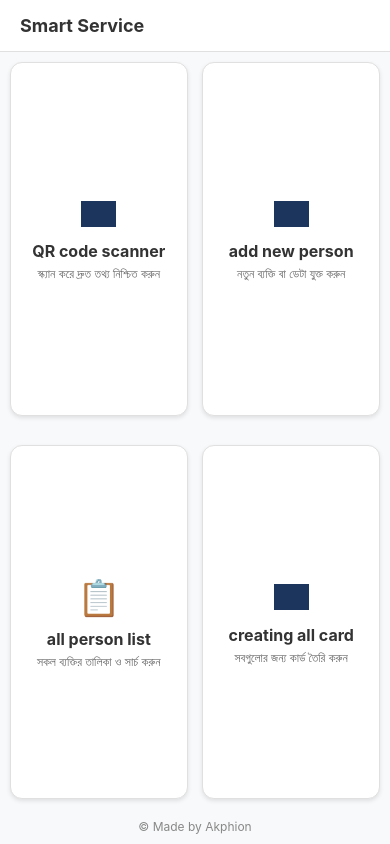
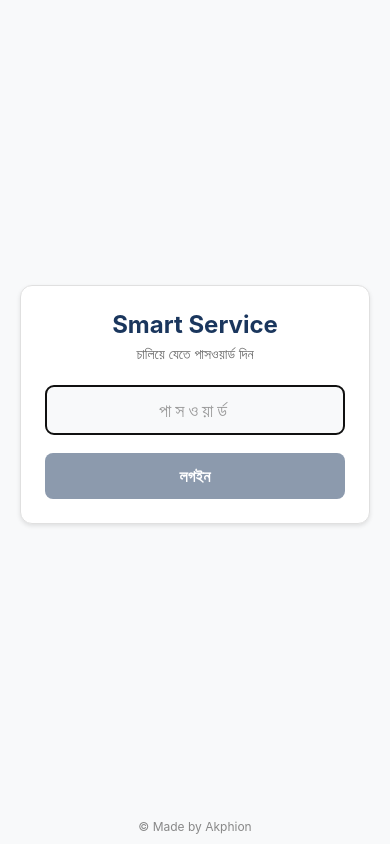
Before and after one commit to akphioncom-creator/Service-, a React Native app: screen / in a window 390 px wide. Built offline with nearby package versions, Linux system fonts and the light colour scheme; grey boxes are pictures that could not be loaded.

Commit message:
Update App.js

```diff
--- a/App.js
+++ b/App.js
@@ -1,6 +1,7 @@
 import React, { useState, useEffect, useRef } from 'react';
-import { StyleSheet, Text, View, TouchableOpacity, SafeAreaView, StatusBar, NativeModules, Image, BackHandler, Alert } from 'react-native';
+import { StyleSheet, Text, View, TouchableOpacity, SafeAreaView, StatusBar, NativeModules, Image, BackHandler, Alert, ActivityIndicator } from 'react-native';
 import * as LocalAuthentication from 'expo-local-authentication';
+import AsyncStorage from '@react-native-async-storage/async-storage';
 
 // কাস্টম সেফ এরিয়া নেটিভ মডিউল ইমপোর্ট করা
 const { SafeAreaModule } = NativeModules;
@@ -12,14 +13,69 @@ import PersonListScreen from './home/personlist';
 import CreatingCardScreen from './home/creatingcard';
 import EmailChangeScreen from './home/emailchange';
 import CardScreen from './home/card';
+import LoginScreen from './home/loginscreen';
+
+// লগইন করা আছে কিনা ফোনে মনে রাখার কী
+const LOGIN_KEY = 'app_logged_in';
 
 export default function App() {
   const [currentScreen, setCurrentScreen] = useState('home');
   const [selectedCardData, setSelectedCardData] = useState(null);
   const [insets, setInsets] = useState({ top: 0, bottom: 0, left: 0, right: 0 });
+  // লগইনের অবস্থা: 'checking' (দেখা হচ্ছে) | 'loggedOut' | 'loggedIn'
+  const [authState, setAuthState] = useState('checking');
 
   // বের হওয়ার কনফার্মেশন বক্স একসাথে একাধিকবার খোলা ঠেকানোর জন্য
   const exitDialogOpenRef = useRef(false);
+
+  // অ্যাপ খোলার সময় আগে লগইন করা ছিল কিনা দেখা
+  useEffect(() => {
+    let isActive = true;
+    const checkLogin = async () => {
+      try {
+        const saved = await AsyncStorage.getItem(LOGIN_KEY);
+        if (isActive) setAuthState(saved === 'true' ? 'loggedIn' : 'loggedOut');
+      } catch (error) {
+        console.log('Login check error:', error);
+        if (isActive) setAuthState('loggedOut');
+      }
+    };
+    checkLogin();
+    return () => {
+      isActive = false;
+    };
+  }, []);
+
+  // সঠিক পাসওয়ার্ড দিলে লগইন মনে রাখা
+  const handleLoginSuccess = async () => {
+    try {
+      await AsyncStorage.setItem(LOGIN_KEY, 'true');
+    } catch (error) {
+      console.log('Login save error:', error);
+    }
+    setAuthState('loggedIn');
+  };
+
+  // লগআউট: নিশ্চিত করে লগইন-চিহ্ন মুছে ফেলা, তারপর লগইন স্ক্রিনে ফেরা
+  const handleLogout = () => {
+    Alert.alert('লগআউট', 'আপনি কি লগআউট করতে চান?', [
+      { text: 'বাতিল', style: 'cancel' },
+      {
+        text: 'লগআউট',
+        style: 'destructive',
+        onPress: async () => {
+          try {
+            await AsyncStorage.removeItem(LOGIN_KEY);
+          } catch (error) {
+            console.log('Logout error:', error);
+          }
+          setSelectedCardData(null);
+          setCurrentScreen('home');
+          setAuthState('loggedOut');
+        },
+      },
+    ]);
+  };
 
   // বায়োমেট্রিক বা ডিভাইস লক ভেরিফিকেশন ফাংশন
   const authenticateUser = async (onSuccess) => {
@@ -69,7 +125,7 @@ export default function App() {
 
   // সিস্টেমের (ফোনের) ব্যাক বাটন নিয়ন্ত্রণ:
   // - অন্য কোনো স্ক্রিনে থাকলে => মেইন হোমে ফিরে আসবে
-  // - মেইন হোমে থাকলে => বের হওয়ার জন্য কনফার্মেশন নোটিফিকেশন দেখাবে
+  // - মেইন হোমে (বা লগইন স্ক্রিনে) থাকলে => বের হওয়ার জন্য কনফার্মেশন নোটিফিকেশন দেখাবে
   useEffect(() => {
     const onHardwareBackPress = () => {
       if (currentScreen !== 'home') {
@@ -204,6 +260,37 @@ export default function App() {
     }
   };
 
+  // লগইন অবস্থা দেখা চলছে: সাদা পর্দায় ছোট চাকা (যাতে এক ঝলক লগইন স্ক্রিন বা হোম না দেখায়)
+  if (authState === 'checking') {
+    return (
+      <SafeAreaView style={[styles.container, styles.lightContainer, styles.centered]}>
+        <StatusBar barStyle="dark-content" />
+        <ActivityIndicator size="large" color="#1A365D" />
+      </SafeAreaView>
+    );
+  }
+
+  // লগইন করা না থাকলে শুধু লগইন স্ক্রিন দেখাবে
+  if (authState === 'loggedOut') {
+    return (
+      <SafeAreaView style={[
+        styles.container,
+        styles.lightContainer,
+        { paddingTop: insets.top, paddingBottom: insets.bottom }
+      ]}>
+        <StatusBar barStyle="dark-content" />
+        <View style={{ flex: 1 }}>
+          <LoginScreen onLoginSuccess={handleLoginSuccess} />
+        </View>
+        <View style={styles.footer}>
+          <Text style={[styles.footerText, styles.lightSubText]}>
+            &copy; Made by Akphion
+          </Text>
+        </View>
+      </SafeAreaView>
+    );
+  }
+
   return (
     <SafeAreaView style={[
       styles.container,
@@ -220,6 +307,13 @@ export default function App() {
           )}
           <Text style={[styles.barTitle, styles.lightText]}>Smart Service</Text>
         </TouchableOpacity>
+
+        {/* হোম স্ক্রিনে ডানদিকে লগআউট বাটন */}
+        {currentScreen === 'home' && (
+          <TouchableOpacity onPress={handleLogout} hitSlop={{ top: 8, bottom: 8, left: 8, right: 8 }}>
+            <Text style={styles.logoutText}>লগআউট</Text>
+          </TouchableOpacity>
+        )}
       </View>
 
       {/* ডায়নামিক স্ক্রিন রেন্ডারিং */}
@@ -241,6 +335,10 @@ const styles = StyleSheet.create({
   container: {
     flex: 1,
   },
+  centered: {
+    justifyContent: 'center',
+    alignItems: 'center',
+  },
   lightContainer: {
     backgroundColor: '#f8f9fa',
   },
@@ -260,6 +358,11 @@ const styles = StyleSheet.create({
   barTitle: {
     fontSize: 18,
     fontWeight: 'bold',
+  },
+  logoutText: {
+    fontSize: 14,
+    fontWeight: 'bold',
+    color: '#dc3545',
   },
   headerBackIcon: {
     width: 20,
```
